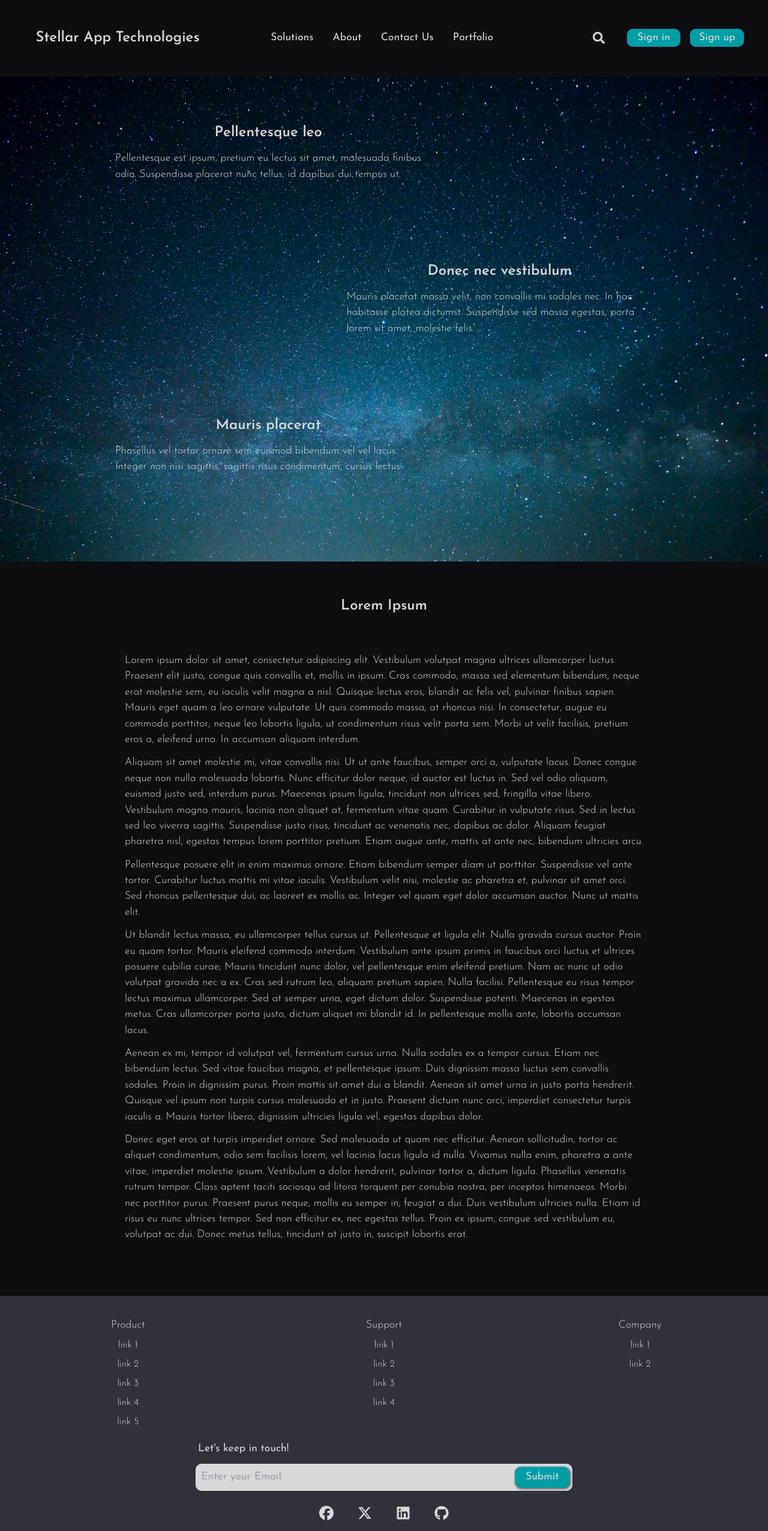
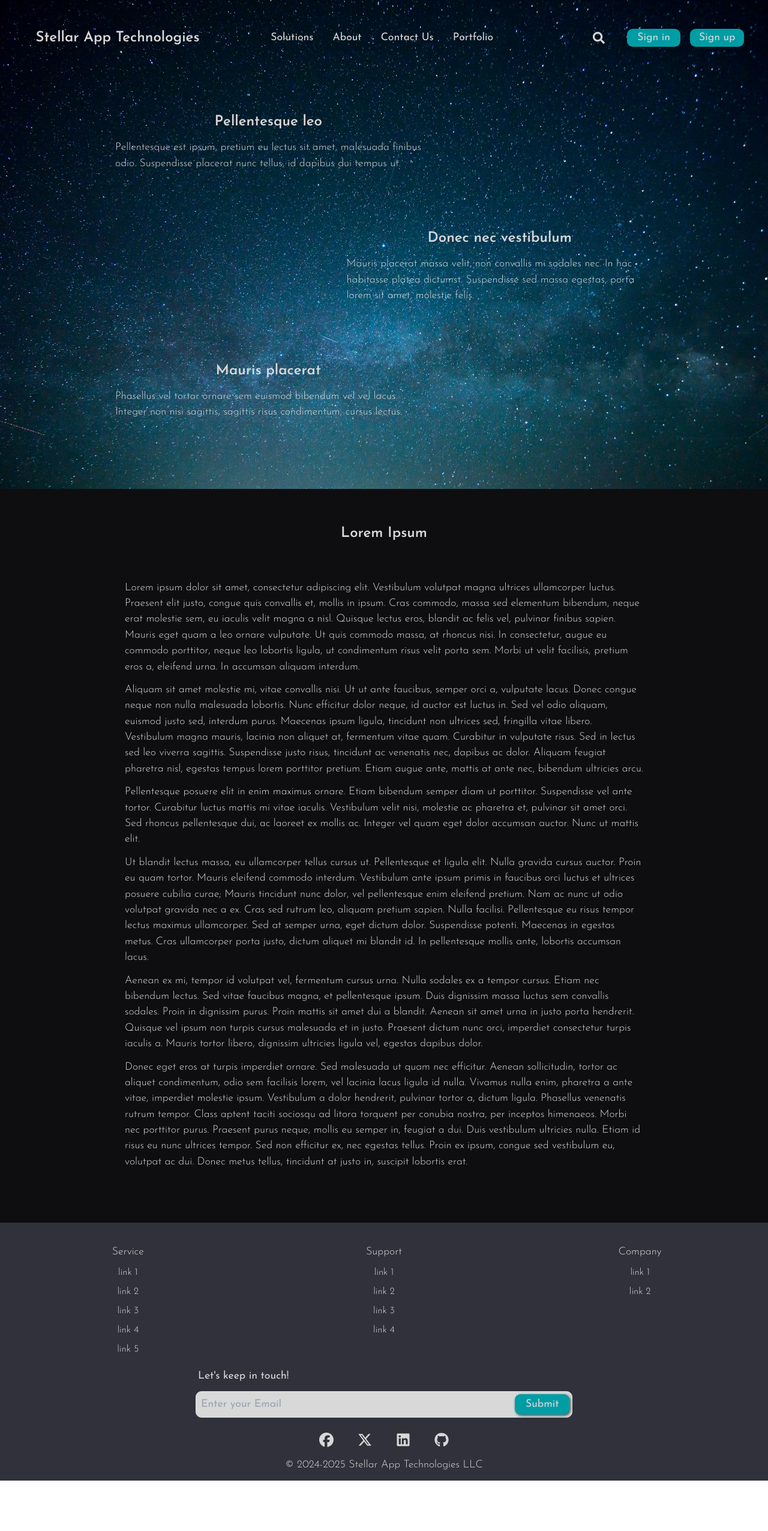
Before and after one commit to MrMostellar/stellar-app-technologies, a Next.js app: page / in a window 1280 px wide. Shown: the top 2552 px of the page at 60% size. After the commit the page ends 2468 px from the top, so only its background shows below. Built offline with nearby package versions, Linux system fonts and the light colour scheme.

Commit message:
Fixed the header

```diff
--- a/app/components/Footer/data/CustomizeFooterLinkData.tsx
+++ b/app/components/Footer/data/CustomizeFooterLinkData.tsx
@@ -17,7 +17,7 @@ export const ULProps: ULBlockType[] = [
   {
     id: 0,
 
-    title: "Product",
+    title: "Service",
 
     links: ["link 1", "link 2", "link 3", "link 4", "link 5"],
 
--- a/app/components/Header/Header.tsx
+++ b/app/components/Header/Header.tsx
@@ -30,7 +30,7 @@ export default function Header() {
           <button className="flex-col block">
             <FaBars size="1.25rem" color="var(--text)" />
           </button>
-          <nav className="flex-col absolute translate-y-14 p-2 hidden bg-[var(--primary)]">
+          <nav className="flex-col absolute translate-y-14 p-2 hidden ">
             <NavBar />
           </nav>
         </div>
--- a/app/layout.tsx
+++ b/app/layout.tsx
@@ -19,10 +19,10 @@ export default function RootLayout({
         <meta name="viewport" content="width=device-width, initial-scale=1.0" />
       </head>
       <body className="overflow-x-clip font-main text-[var(--text)] flex flex-col min-h-[100vh] overflow-y-auto">
-        <header className="z-10 absolute top-2 flex flex-1 flex-row w-[100%] py-6 px-2">
+        <header className="z-20 absolute top-2 flex flex-1 flex-row w-[100%] py-6 px-2">
           <Header />
         </header>
-        <main className="flex-[5] bg-[var(--primary)] pt-32">{children}</main>
+        <main className="flex-[5] bg-[var(--primary)]">{children}</main>
         <footer className="bg-[var(--secondary)] flex-1 flex flex-col text-center">
           <Footer />
         </footer>
--- a/app/page.tsx
+++ b/app/page.tsx
@@ -3,7 +3,7 @@ import Hero from "./components/Hero";
 export default function Home() {
   return (
     <>
-      <section className="text-[0.rem] px-10 md:px-40 z-1 bg-[url('/images/bgSpace1.jpg')] bg-no-repeat bg-cover grid min-h-[101vh] min-w-[100%] grid-cols-12 grid-rows-6 md:grid-cols-10 md:grid-rows-10 gap-1">
+      <section className="relative pt-32 z-10 text-[0.rem] px-10 md:px-40 bg-[url('/images/bgSpace1.jpg')] bg-no-repeat bg-cover grid min-h-[101vh] min-w-[100%] grid-cols-12 grid-rows-6 md:grid-cols-10 md:grid-rows-10 gap-1">
         <Hero />
       </section>
       <section className="m-12 px-10 lg:px-40 pb-10 py-2 rounded-3xl flex flex-col items-center gap-3 text-[1rem]">
--- a/app/pages/about/page.tsx
+++ b/app/pages/about/page.tsx
@@ -2,7 +2,7 @@ import React from "react";
 
 export default function AboutPage() {
   return (
-    <section className="flex-[3] justify-center items-center translate-y-">
+    <section className="pt-32 flex-[3] justify-center items-center translate-y-">
       <h1>About</h1>
     </section>
   );
--- a/app/pages/contact/page.tsx
+++ b/app/pages/contact/page.tsx
@@ -2,7 +2,7 @@ import React from "react";
 
 export default function ContactPage() {
   return (
-    <section>
+    <section className="pt-32">
       <h1>Contact</h1>
     </section>
   );
--- a/app/pages/portfolio/page.tsx
+++ b/app/pages/portfolio/page.tsx
@@ -2,7 +2,7 @@ import React from "react";
 
 export default function page() {
   return (
-    <section>
+    <section className="pt-32">
       <h1>Portfolio</h1>
     </section>
   );
--- a/app/pages/solutions/page.tsx
+++ b/app/pages/solutions/page.tsx
@@ -2,7 +2,7 @@ import React from "react";
 
 export default function page() {
   return (
-    <section>
+    <section className="pt-32">
       <h1>Solutions</h1>
     </section>
   );
```
